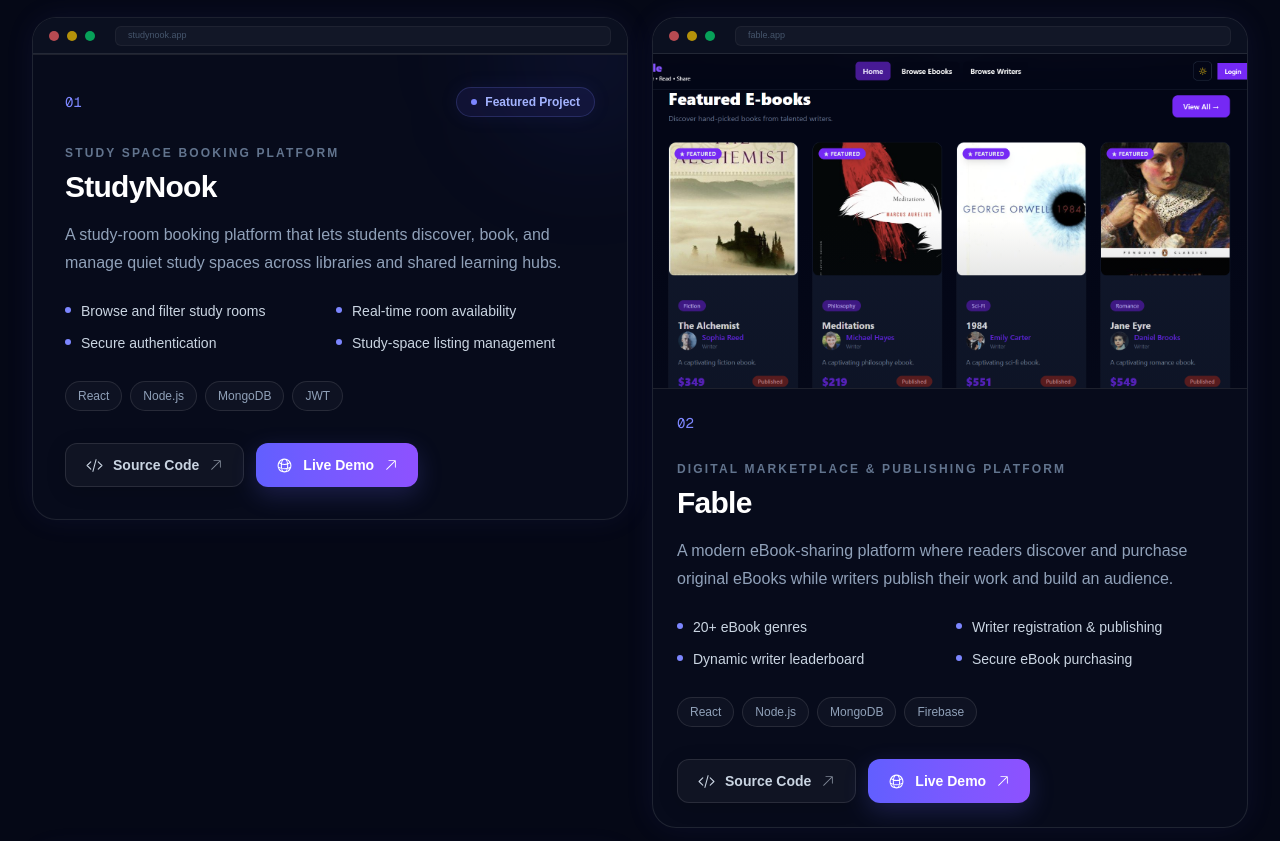
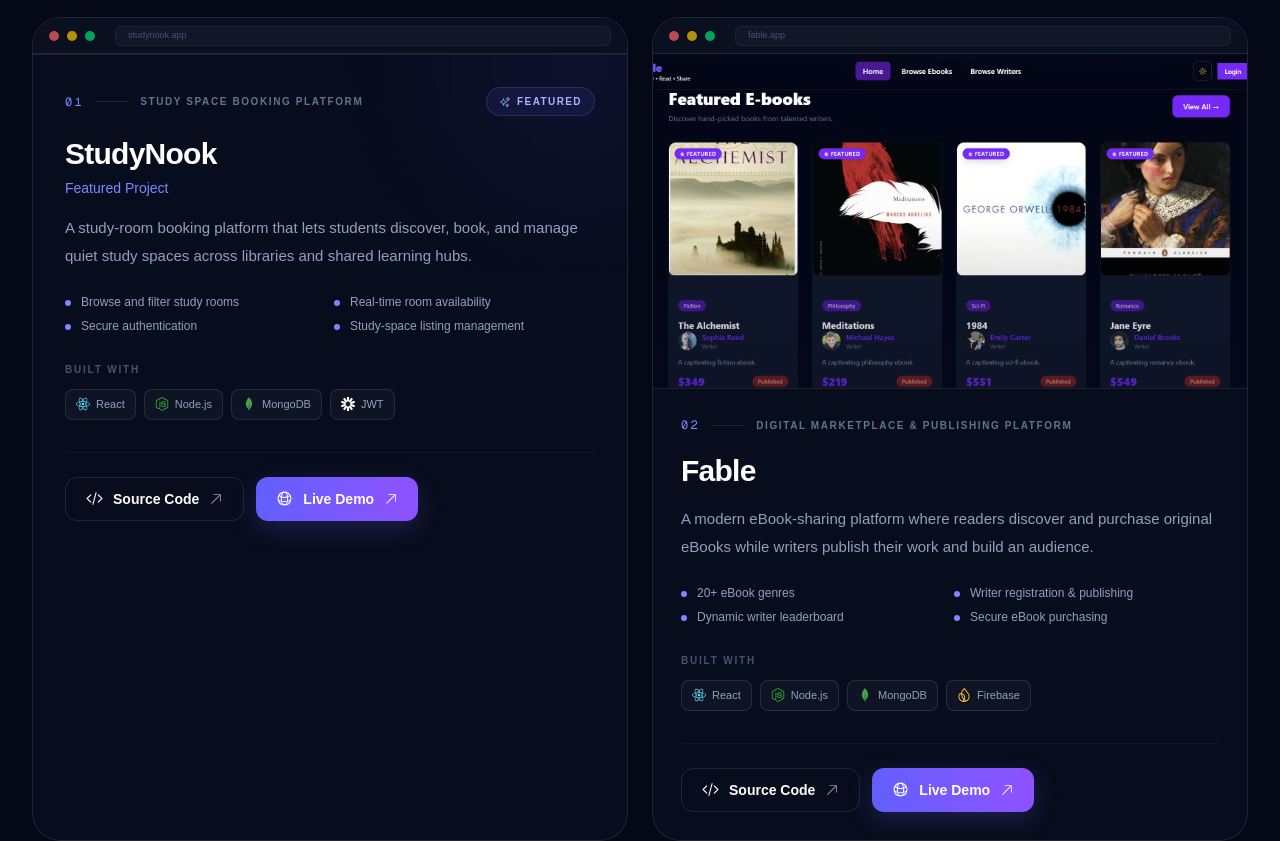
Before and after one commit to taifurrahman27/taif-portfolio, a Next.js app: page / in a window 1280 px wide. Shown: the part 3300-4141 px from the top of the page. Built offline with nearby package versions, Linux system fonts and the light colour scheme.

Commit message:
feat: redesign project cards

```diff
--- a/src/components/project/ProjectCard.jsx
+++ b/src/components/project/ProjectCard.jsx
@@ -1,72 +1,110 @@
-import { HiArrowUpRight, HiOutlineCodeBracket, HiOutlineGlobeAlt } from "react-icons/hi2";
+"use client";
+
+import { motion } from "framer-motion";
+import {
+    HiArrowUpRight,
+    HiOutlineCodeBracket,
+    HiOutlineGlobeAlt,
+    HiOutlineSparkles,
+} from "react-icons/hi2";
+import {
+    SiBootstrap,
+    SiExpress,
+    SiFirebase,
+    SiJavascript,
+    SiJsonwebtokens,
+    SiMongodb,
+    SiNextdotjs,
+    SiNodedotjs,
+    SiReact,
+    SiStripe,
+    SiTailwindcss,
+} from "react-icons/si";
 import ProjectImage from "./ProjectImage";
-import { motion } from "framer-motion";
+
+const techIcons = {
+    JavaScript: {
+        icon: SiJavascript,
+        color: "#F7DF1E",
+    },
+    React: {
+        icon: SiReact,
+        color: "#61DAFB",
+    },
+    "Next.js": {
+        icon: SiNextdotjs,
+        color: "#FFFFFF",
+    },
+    "Node.js": {
+        icon: SiNodedotjs,
+        color: "#339933",
+    },
+    "Express.js": {
+        icon: SiExpress,
+        color: "#FFFFFF",
+    },
+    MongoDB: {
+        icon: SiMongodb,
+        color: "#47A248",
+    },
+    Firebase: {
+        icon: SiFirebase,
+        color: "#FFCA28",
+    },
+    JWT: {
+        icon: SiJsonwebtokens,
+        color: "#FFFFFF",
+    },
+    Stripe: {
+        icon: SiStripe,
+        color: "#635BFF",
+    },
+    Bootstrap: {
+        icon: SiBootstrap,
+        color: "#7952B3",
+    },
+    "Tailwind CSS": {
+        icon: SiTailwindcss,
+        color: "#06B6D4",
+    },
+};
 
 function ProjectCard({ project, darkMode }) {
+    const isFeatured = project.featured;
+
     return (
         <motion.article
-            variants={{
-                hidden: {
-                    opacity: 0,
-                    y: 35,
-                },
-                visible: {
-                    opacity: 1,
-                    y: 0,
-                    transition: {
-                        duration: 0.6,
-                        ease: [0.22, 1, 0.36, 1],
-                    },
-                },
-            }}
-            whileHover={{
-                y: -6,
-            }}
-            transition={{
-                duration: 0.25,
-                ease: "easeOut",
-            }}
-            className={`group relative overflow-hidden rounded-3xl border transition-all duration-500 ${project.featured ? "lg:col-span-2" : ""
-                } ${darkMode
-                    ? "border-white/10 bg-[#080d1d]/80 shadow-[0_0_30px_rgba(99,102,241,0.08)] hover:border-indigo-400/30 hover:bg-[#0a1022] hover:shadow-[0_0_50px_rgba(99,102,241,0.2),0_0_90px_rgba(139,92,246,0.08)]"
-                    : "border-slate-200 bg-white shadow-[0_0_25px_rgba(99,102,241,0.06)] hover:border-indigo-300 hover:bg-slate-50/70 hover:shadow-[0_0_45px_rgba(99,102,241,0.15),0_0_80px_rgba(139,92,246,0.06)]"
+            whileHover={{ y: -6 }}
+            transition={{ duration: 0.3, ease: [0.22, 1, 0.36, 1] }}
+            className={`group relative h-full overflow-hidden rounded-[28px] border ${darkMode
+                ? "border-white/10 bg-[#080d1d]"
+                : "border-slate-200 bg-white"
                 }`}
         >
-            {/* Hover accent */}
+            {/* Ambient glow */}
             <div
-                className={`absolute inset-x-8 top-0 z-20 h-px transition-all duration-500 ${darkMode
-                    ? "bg-linear-to-r from-transparent via-indigo-400/0 to-transparent group-hover:via-indigo-400/70"
-                    : "bg-linear-to-r from-transparent via-indigo-400/0 to-transparent group-hover:via-indigo-400/50"
+                className={`pointer-events-none absolute -right-24 -top-24 h-72 w-72 rounded-full blur-3xl transition-opacity duration-500 ${darkMode
+                    ? "bg-indigo-500/10 opacity-60 group-hover:opacity-100"
+                    : "bg-indigo-400/10 opacity-50 group-hover:opacity-80"
                     }`}
             />
 
-            {/* Ambient glow */}
+            {/* Top accent */}
             <div
-                className={`pointer-events-none absolute -right-10 -top-10 z-0 h-40 w-40 rounded-full blur-3xl transition-all duration-500 ${darkMode
-                    ? "bg-indigo-500/10 group-hover:bg-indigo-500/20"
-                    : "bg-indigo-500/5 group-hover:bg-indigo-500/10"
-                    }`}
+                className={`absolute inset-x-8 top-0 h-px bg-linear-to-r from-transparent via-indigo-400/0 to-transparent transition-all duration-500 group-hover:via-indigo-400/70`}
             />
 
-            <div className="relative z-10">
-                {/* Project Screenshot */}
-                <ProjectImage
-                    project={project}
-                    darkMode={darkMode}
-                />
+            <div className="relative">
+                {/* Project screenshot */}
+                <ProjectImage project={project} darkMode={darkMode} />
 
-                {/* Content */}
-                <div
-                    className={
-                        project.featured
-                            ? "p-6 lg:p-8"
-                            : "p-6"
-                    }
-                >
-                    {/* Header */}
-                    <div className="mb-7 flex items-center justify-between">
+                {/* Project content */}
+                <div className={`p-6 sm:p-7 ${isFeatured ? "lg:p-8" : ""}`}>
+                    {/* Meta row */}
+                    <div className="mb-5 flex items-center justify-between gap-4">
+                        <div className="flex items-center gap-3">
                             <span
-                            className={`font-mono text-sm ${darkMode
+                                className={`font-mono text-xs tracking-[0.2em] ${darkMode
                                     ? "text-indigo-400"
                                     : "text-indigo-500"
                                     }`}
@@ -74,35 +112,62 @@
                                 {project.number}
                             </span>
 
-                        {project.featured && (
                             <span
-                                className={`inline-flex items-center gap-2 rounded-full border px-3.5 py-1.5 text-xs font-semibold ${darkMode
-                                    ? "border-indigo-400/20 bg-indigo-500/10 text-indigo-300 shadow-[0_0_20px_rgba(99,102,241,0.08)]"
+                                className={`h-px w-8 ${darkMode
+                                    ? "bg-white/10"
+                                    : "bg-slate-200"
+                                    }`}
+                            />
+
+                            <span
+                                className={`text-[10px] font-semibold uppercase tracking-[0.16em] ${darkMode
+                                    ? "text-slate-500"
+                                    : "text-slate-400"
+                                    }`}
+                            >
+                                {project.type}
+                            </span>
+                        </div>
+
+                        {isFeatured && (
+                            <div
+                                className={`hidden shrink-0 items-center gap-1.5 rounded-full border px-3 py-1.5 text-[10px] font-semibold uppercase tracking-[0.14em] sm:flex ${darkMode
+                                    ? "border-indigo-400/20 bg-indigo-500/10 text-indigo-300"
                                     : "border-indigo-200 bg-indigo-50 text-indigo-600"
                                     }`}
                             >
-                                <span className="h-1.5 w-1.5 rounded-full bg-indigo-400" />
-                                Featured Project
-                            </span>
+                                <HiOutlineSparkles className="text-xs" />
+                                Featured
+                            </div>
                         )}
                     </div>
 
-                    {/* Project info */}
-                    <p className="mb-2 text-xs font-semibold uppercase tracking-[0.18em] text-slate-500">
-                        {project.type}
-                    </p>
-
+                    {/* Title */}
+                    <div className="mb-4">
                         <h3
-                        className={`text-2xl font-bold tracking-tight sm:text-3xl ${darkMode
-                            ? "text-white"
-                            : "text-slate-900"
+                            className={`text-2xl font-bold tracking-tight transition-colors duration-300 sm:text-3xl ${darkMode
+                                ? "text-white group-hover:text-indigo-100"
+                                : "text-slate-900 group-hover:text-indigo-700"
                                 }`}
                         >
                             {project.name}
                         </h3>
 
+                        {isFeatured && (
                             <p
-                        className={`mt-4 max-w-2xl text-sm leading-7 sm:text-base ${darkMode
+                                className={`mt-1.5 text-sm font-medium ${darkMode
+                                    ? "text-indigo-400"
+                                    : "text-indigo-500"
+                                    }`}
+                            >
+                                Featured Project
+                            </p>
+                        )}
+                    </div>
+
+                    {/* Description */}
+                    <p
+                        className={`max-w-2xl text-sm leading-7 sm:text-[15px] ${darkMode
                             ? "text-slate-400"
                             : "text-slate-600"
                             }`}
@@ -111,14 +176,14 @@
                     </p>
 
                     {/* Features */}
-                    {project.features && (
-                        <ul className="mt-6 grid gap-3 sm:grid-cols-2">
+                    {project.features?.length > 0 && (
+                        <div className="mt-6 grid gap-2 sm:grid-cols-2">
                             {project.features.map((feature) => (
-                                <li
+                                <div
                                     key={feature}
-                                    className={`flex items-start gap-2.5 text-sm ${darkMode
-                                        ? "text-slate-300"
-                                        : "text-slate-700"
+                                    className={`flex items-start gap-2.5 text-xs ${darkMode
+                                        ? "text-slate-400"
+                                        : "text-slate-600"
                                         }`}
                                 >
                                     <span
@@ -127,54 +192,91 @@
                                             : "bg-indigo-500"
                                             }`}
                                     />
-                                    {feature}
-                                </li>
+                                    <span>{feature}</span>
+                                </div>
                             ))}
-                        </ul>
+                        </div>
                     )}
 
                     {/* Tech stack */}
-                    <div className="mt-7 flex flex-wrap gap-2">
-                        {project.tags.map((tag) => (
+                    <div className="mt-7">
+                        <div
+                            className={`mb-3 text-[10px] font-semibold uppercase tracking-[0.18em] ${darkMode
+                                ? "text-slate-600"
+                                : "text-slate-400"
+                                }`}
+                        >
+                            Built with
+                        </div>
+
+                        <div className="flex flex-wrap gap-2">
+                            {project.tags.map((tag) => {
+                                const tech = techIcons[tag];
+                                const Icon = tech?.icon;
+
+                                return (
                                     <span
                                         key={tag}
-                                className={`rounded-full border px-3 py-1.5 text-xs font-medium transition-all duration-300 ${darkMode
-                                    ? "border-white/10 bg-white/3 text-slate-400 group-hover:border-indigo-400/15 group-hover:text-slate-300"
-                                    : "border-slate-200 bg-slate-50 text-slate-600 group-hover:border-indigo-200 group-hover:bg-indigo-50/60"
+                                        className={`inline-flex items-center gap-1.5 rounded-lg border px-2.5 py-1.5 text-[11px] font-medium transition-all duration-300 ${darkMode
+                                            ? "border-white/10 bg-white/3 text-slate-400 hover:border-indigo-400/20 hover:bg-white/6 hover:text-slate-200"
+                                            : "border-slate-200 bg-slate-50 text-slate-600 hover:border-indigo-200 hover:bg-indigo-50 hover:text-indigo-700"
                                             }`}
                                     >
+                                        {Icon ? (
+                                            <Icon
+                                                className="text-sm"
+                                                style={{
+                                                    color: tech.color,
+                                                }}
+                                            />
+                                        ) : (
+                                            <span
+                                                className={`h-1.5 w-1.5 rounded-full ${darkMode
+                                                    ? "bg-indigo-400"
+                                                    : "bg-indigo-500"
+                                                    }`}
+                                            />
+                                        )}
+
                                         {tag}
                                     </span>
-                        ))}
+                                );
+                            })}
+                        </div>
                     </div>
 
                     {/* Actions */}
-                    <div className="mt-8 flex flex-wrap items-center gap-3">
-                        {/* GitHub */}
+                    <div
+                        className={`mt-8 flex flex-wrap items-center gap-3 border-t pt-6 ${darkMode
+                            ? "border-white/5"
+                            : "border-slate-100"
+                            }`}
+                    >
                         {project.github && project.github !== "#" && (
                             <a
                                 href={project.github}
                                 target="_blank"
                                 rel="noopener noreferrer"
                                 className={`group/github relative inline-flex h-11 items-center gap-2.5 overflow-hidden rounded-xl border px-5 text-sm font-semibold transition-all duration-300 ${darkMode
-                                        ? "border-white/10 bg-white/4 text-slate-300 shadow-[0_4px_20px_rgba(0,0,0,0.15)] hover:-translate-y-0.5 hover:border-white/20 hover:bg-white/8 hover:text-white hover:shadow-[0_8px_30px_rgba(0,0,0,0.25)]"
-                                        : "border-slate-200 bg-white text-slate-700 shadow-[0_4px_20px_rgba(15,23,42,0.05)] hover:-translate-y-0.5 hover:border-slate-300 hover:bg-slate-50 hover:text-slate-900 hover:shadow-[0_8px_30px_rgba(15,23,42,0.1)]"
+                                    ? "border-white/10 bg-white/4-slate-300 hover:-translate-y-0.5 hover:border-white/20 hoverhover:bg-white/8r:text-white"
+                                    : "border-slate-200 bg-white text-slate-700 hover:-translate-y-0.5 hover:border-slate-300 hover:bg-slate-50 hover:text-slate-900"
                                     }`}
                             >
                                 <span
-                                    className={`absolute inset-0 -translate-x-full bg-linear-to-r from-transparent via-white/10 to-transparent transition-transform duration-700 group-hover/github:translate-x-full ${darkMode ? "block" : "hidden"
+                                    className={`absolute inset-0 -translate-x-full bg-linear-to-rrom-transparent via-white/10 to-transparent transition-transform duration-700 group-hover/github:translate-x-full ${darkMode ? "block" : "hidden"
                                         }`}
                                 />
 
                                 <HiOutlineCodeBracket className="relative text-[17px] transition-transform duration-300 group-hover/github:scale-110" />
 
-                                <span className="relative">Source Code</span>
+                                <span className="relative">
+                                    Source Code
+                                </span>
 
                                 <HiArrowUpRight className="relative text-sm opacity-60 transition-all duration-300 group-hover/github:-translate-y-0.5 group-hover/github:translate-x-0.5 group-hover/github:opacity-100" />
                             </a>
                         )}
 
-                        {/* Live Demo */}
                         {project.live && project.live !== "#" && (
                             <a
                                 href={project.live}
@@ -182,19 +284,18 @@
                                 rel="noopener noreferrer"
                                 className="group/live relative inline-flex h-11 items-center gap-2.5 overflow-hidden rounded-xl bg-linear-to-r from-indigo-500 to-violet-500 px-5 text-sm font-semibold text-white shadow-[0_8px_25px_rgba(99,102,241,0.22)] transition-all duration-300 hover:-translate-y-0.5 hover:from-indigo-400 hover:to-violet-400 hover:shadow-[0_12px_35px_rgba(99,102,241,0.38)]"
                             >
-                                {/* Shine */}
                                 <span className="absolute inset-0 -translate-x-full bg-linear-to-r from-transparent via-white/20 to-transparent transition-transform duration-700 group-hover/live:translate-x-full" />
 
-                                {/* Content */}
                                 <HiOutlineGlobeAlt className="relative text-[17px] transition-transform duration-300 group-hover/live:rotate-6 group-hover/live:scale-110" />
 
-                                <span className="relative">Live Demo</span>
+                                <span className="relative">
+                                    Live Demo
+                                </span>
 
                                 <HiArrowUpRight className="relative text-sm transition-all duration-300 group-hover/live:-translate-y-0.5 group-hover/live:translate-x-0.5" />
                             </a>
                         )}
                     </div>
-
                 </div>
             </div>
         </motion.article>
```
Lines whose indentation alone changed are shown as unchanged.
